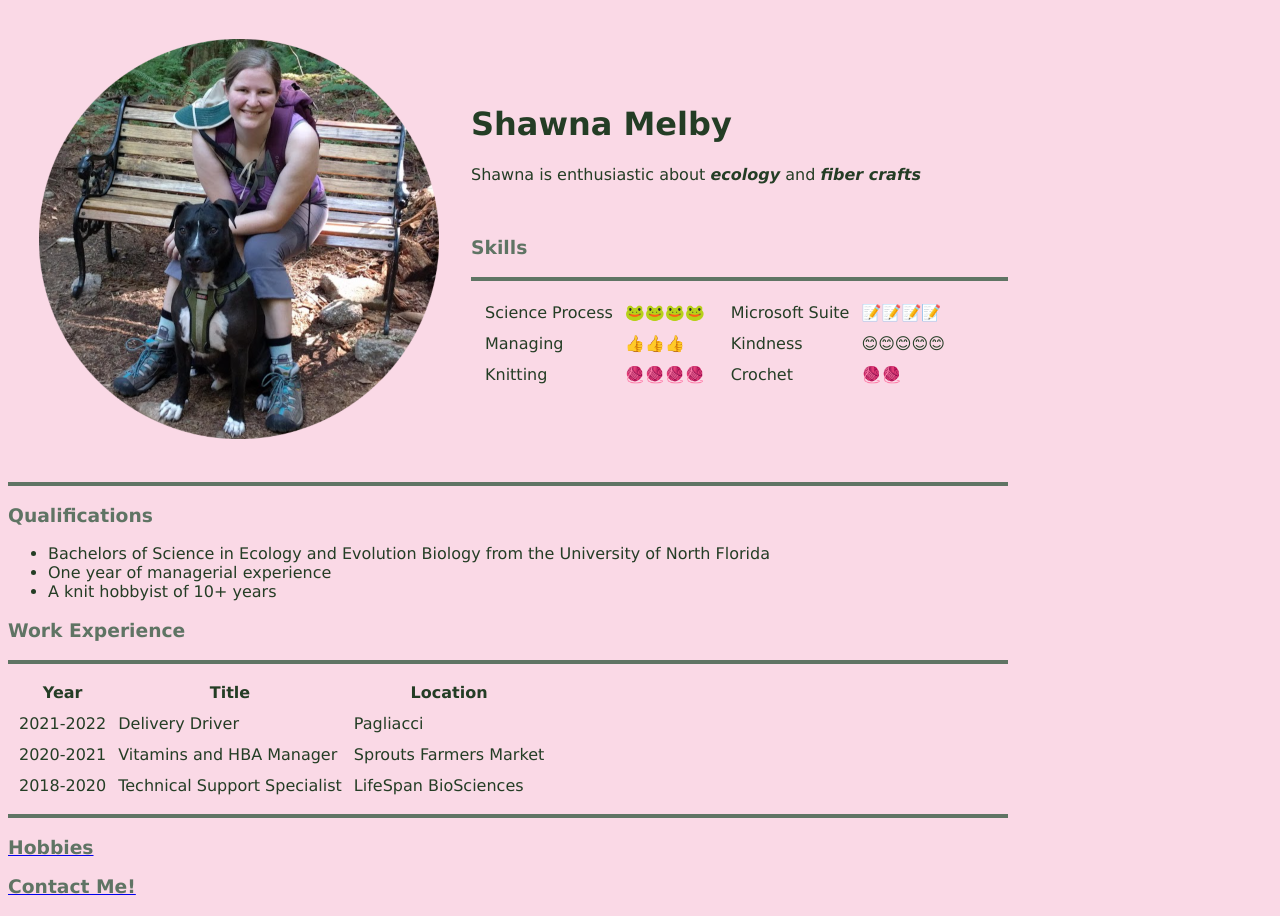
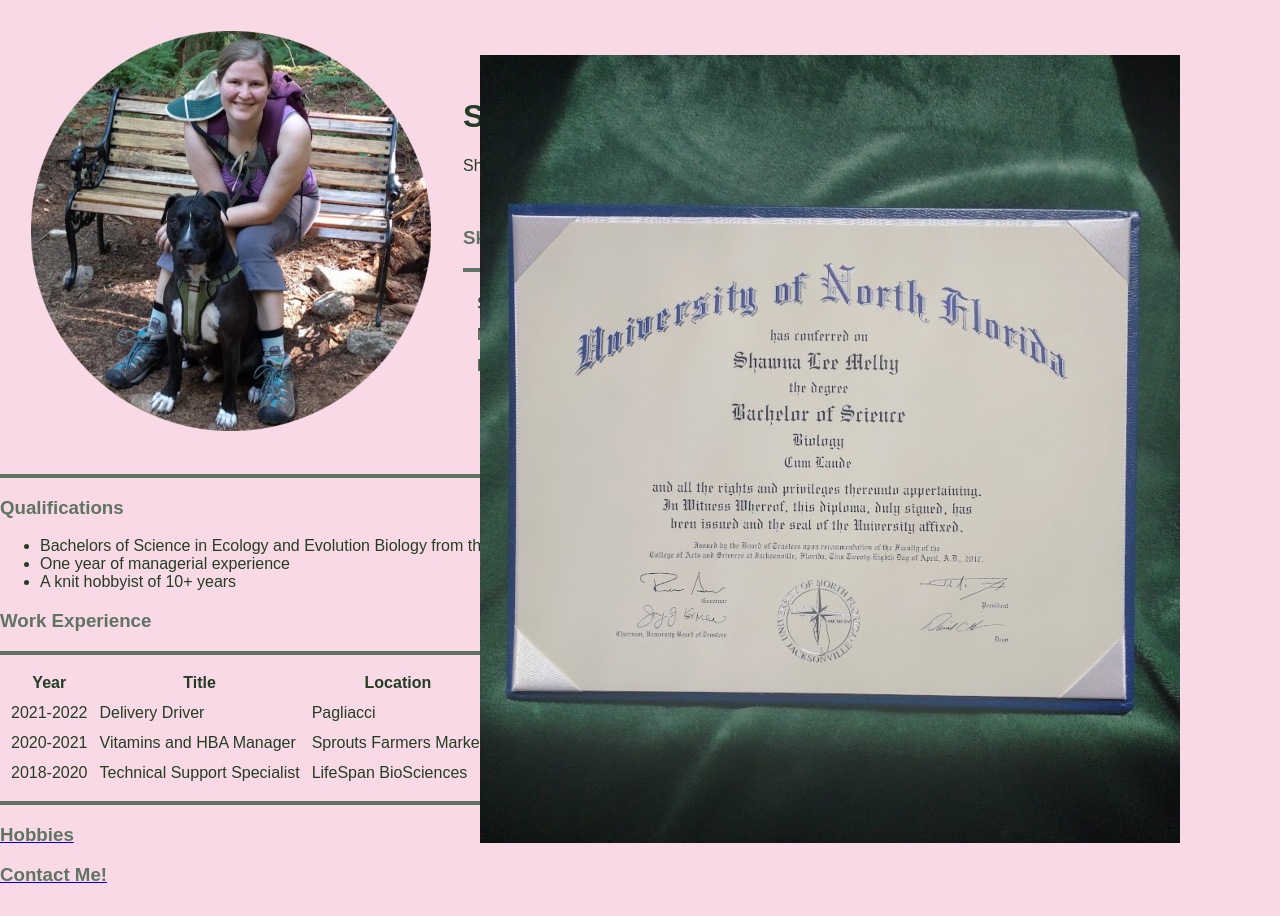
Before and after one commit to ssllimmity/CV, a plain HTML site: page index.html in a window 1280 px wide. Drawn offline with Linux system fonts and the light colour scheme.

Commit message:
Added degree image and changed font
verdana to arial

```diff
--- a/css/style.css
+++ b/css/style.css
@@ -1,8 +1,11 @@
 /*******************tag selectors*******************/
 body{
-  background-color: #FAD9E6
+  font-family: arial;
+  margin: 0;
+  padding: 0;
+  background-color: #FAD9E6;
 }
-  hr{
+hr {
   border-style: none;
   border-top-style: solid;
   border-color: #FAD9E6;
@@ -11,41 +14,45 @@ body{
   border-width: 4px;
   margin-left: 0;
 }
-  h1{
-    color: #243D25;
-      font-family: Verdana;
-  }
-  h3{
-    color: #5F7464;
-      font-family: Verdana;
-  }
-  p{
-    font-family: verdana;
+
+h1 {
   color: #243D25;
 }
-  table{
-    font-family: verdana;
+
+h3 {
+  color: #5F7464;
+}
+
+p {
   color: #243D25;
 }
-  ul{
-    font-family: verdana;
+
+table {
   color: #243D25;
 }
-  ol{
-    font-family: verdana;
+
+ul {
   color: #243D25;
 }
-  img{
+
+ol {
+  color: #243D25;
+}
+
+img {
   background-color: #FAD9E6;
 }
+
 img:hover {
   background-color: #5F7464;
 }
+
 /*******************class selectors*******************/
 .tb1 {
   padding-bottom: 61px;
 }
-  .hr1{
+
+.hr1 {
   border-style: none;
   border-top-style: solid;
   border-color: #FAD9E6;
@@ -53,7 +60,8 @@ body{
   width: 537px;
   border-width: 4px;
 }
-  .hr2{
+
+.hr2 {
   border-style: none;
   border-top-style: solid;
   border-color: #FAD9E6;
@@ -61,7 +69,8 @@ body{
   width: 750px;
   border-width: 4px;
 }
-  .hr3{
+
+.hr3 {
   border-style: none;
   border-top-style: solid;
   border-color: #FAD9E6;
@@ -69,3 +78,9 @@ body{
   width: 600px;
   border-width: 4px;
 }
+
+.degree {
+  position: absolute;
+  right: 100px;
+  top: 55px;
+}
--- a/index.html
+++ b/index.html
@@ -8,6 +8,7 @@
 </head>
 
 <body>
+  <img class="degree"src="images/degree2.jpg" alt="Degree-img">
   <table cellspacing=30>
     <tr>
       <td><img src="images/Shawna and Haru-modified.png" alt="Shawna and Haru"></td>
```
Also changed, not shown: images/Degree.jpg (added), images/degree2.jpg (added). Lines whose indentation alone changed are shown as unchanged.
